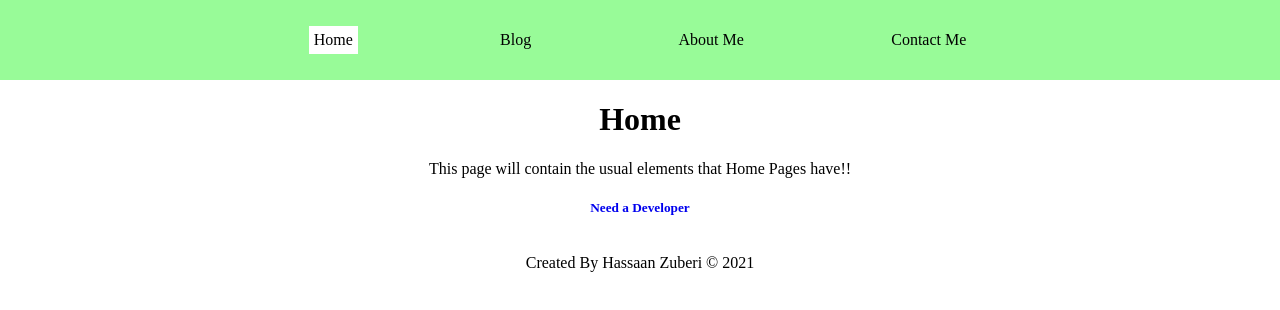
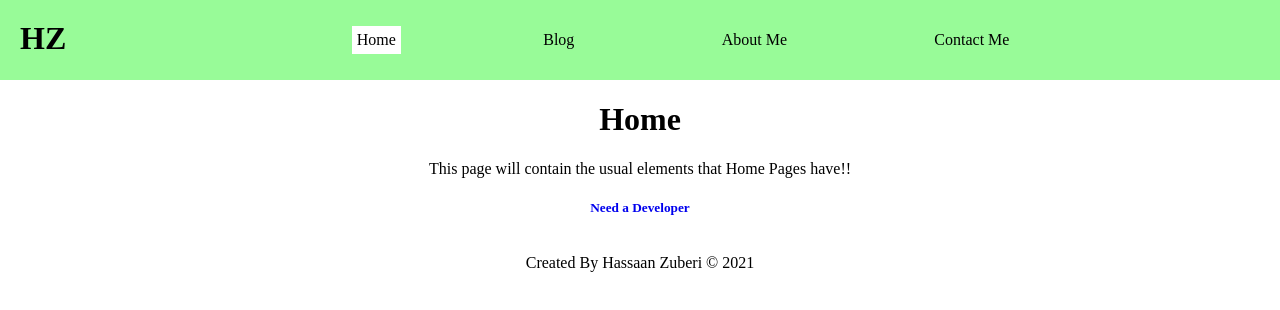
Before and after one commit to HAZberi/gatsby-blog-starter, a Gatsby site: page / in a window 1280 px wide. Built offline with nearby package versions, Linux system fonts and the light colour scheme; Gatsby itself is replaced by a stand-in of ours.

Commit message:
Improved Header Styling

```diff
--- a/src/components/Footer.js
+++ b/src/components/Footer.js
@@ -2,11 +2,11 @@ import React from "react";
 
 const Footer = () => {
     return (
-        <div style={{display: "flex", justifyContent: "center"}}>
+        <footer style={{display: "flex", justifyContent: "center"}}>
             <p>
                 Created By Hassaan Zuberi © 2021
             </p>
-        </div>
+        </footer>
     )
 }
 
--- a/src/components/Header.js
+++ b/src/components/Header.js
@@ -16,11 +16,12 @@ const defaultLinks = {
 
 const Header = () => {
   return (
-    <div
+    <header
       style={{
         width: "100%",
         height: "5em",
         backgroundColor: "palegreen",
+        display: "inline-flex",
       }}
     >
       <style jsx global>{`
@@ -29,15 +30,18 @@ const Header = () => {
           padding: 0px;
         }
       `}</style>
+      <div>
+        <h1 style={{ margin: 0, display: "inline-flex", padding: "20px" }}>
+          HZ
+        </h1>
+      </div>
       <div
         style={{
           display: "flex",
           justifyContent: "space-around",
           alignItems: "center",
-          height: "5em",
-          maxWidth: "50em",
+          width: "50em",
           margin: "auto",
-
         }}
       >
         <Link to="/" style={defaultLinks} activeStyle={activeLinks}>
@@ -53,7 +57,7 @@ const Header = () => {
           Contact Me
         </Link>
       </div>
-    </div>
+    </header>
   )
 }
 
```
Also changed, not shown: src/pages/contact.js (+8 -3 lines).
